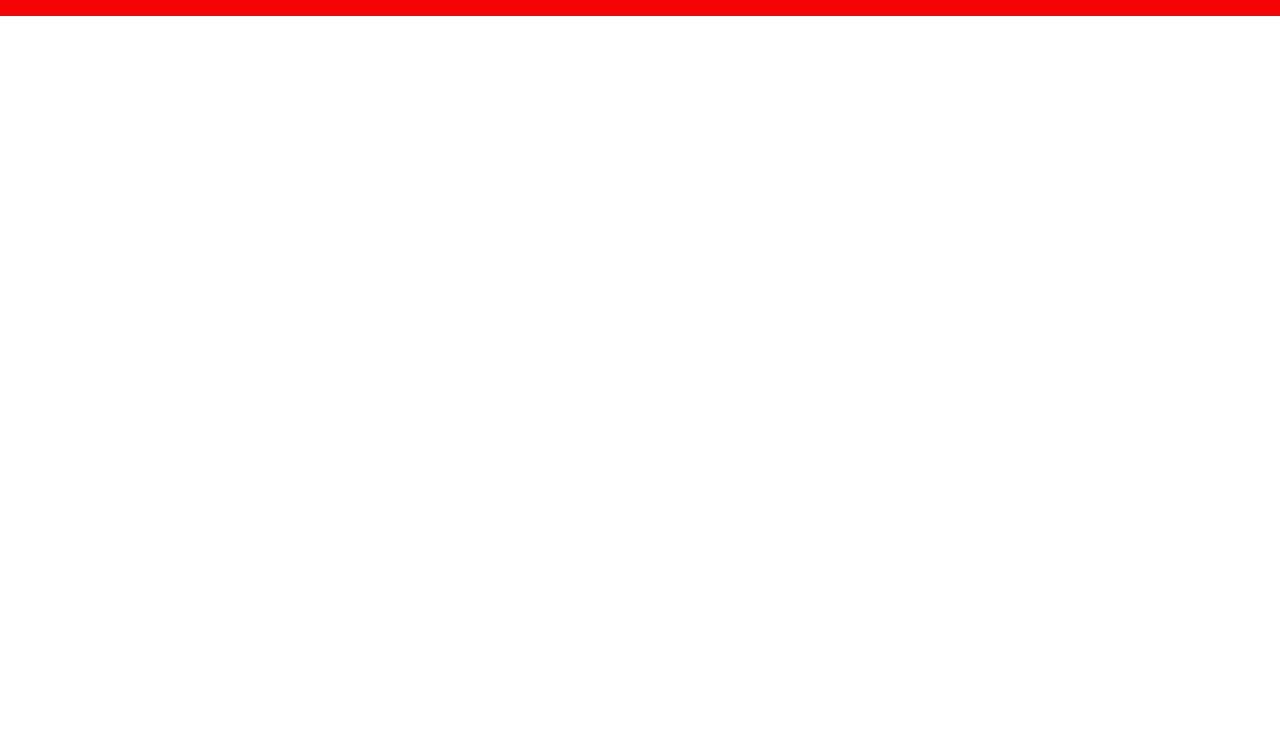
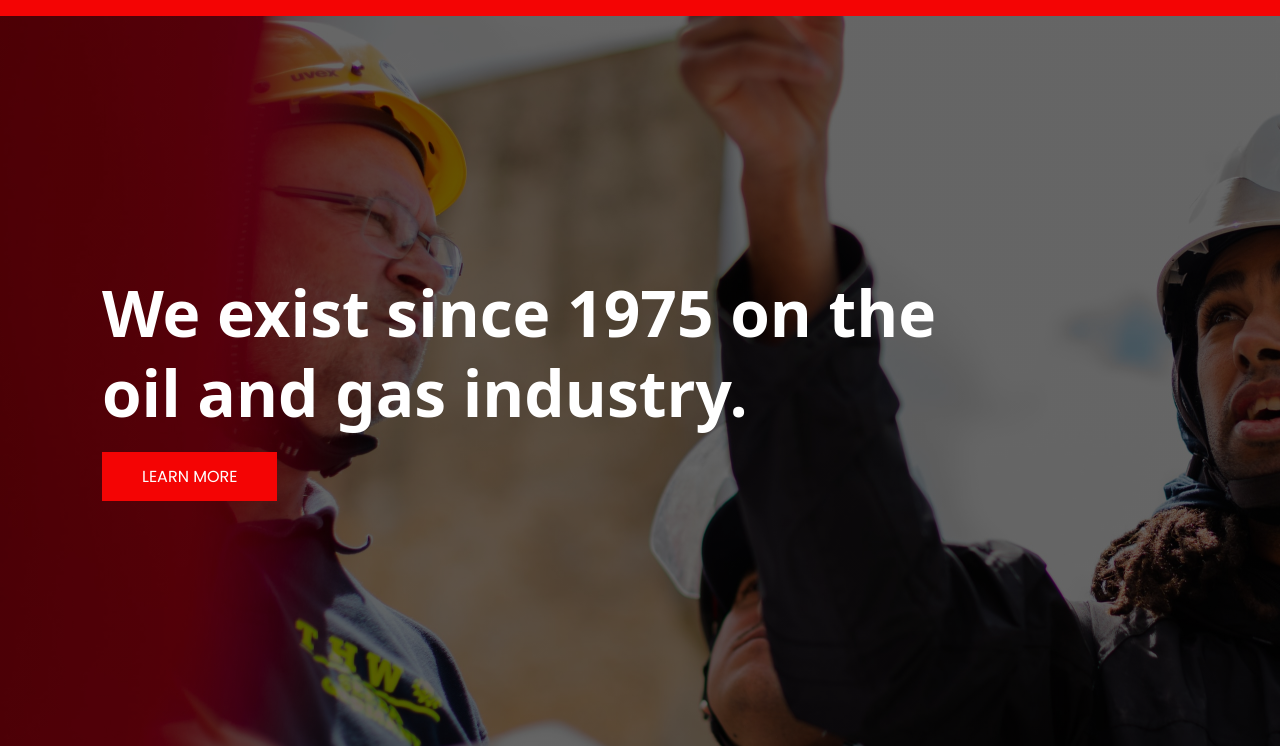
Before and after one commit to devMasrafi/tailwind_pj1, a plain HTML site: page index.html in a window 1280 px wide. Shown: the part 136-882 px from the top of the page. Before the commit the page ends 800 px from the top, so only its background shows below. Drawn offline with nearby package versions, Linux system fonts and the light colour scheme.

Commit message:
added banner section

```diff
--- a/index.html
+++ b/index.html
@@ -58,6 +58,18 @@
     </nav>
 
     <!-- banner -->
+    <section class="bg-banner">
+        <div class="container">
+            <div>
+                <div>
+                    <h1 class="pt-[257px] pb-[31px] text-[64px] text-primary font-bold w-[842px] leading-tight">We exist since 1975 on the oil and gas industry.</h1>
+                </div>
+                <div class="pb-[257px]">
+                    <a class="uppercase text-primary font-poppins bg-common_bg px-[40px] py-[13px] " href="#">learn more</a>
+                </div>
+            </div>
+        </div>
+    </section>
 
     <script src="./tailwind.config.js"></script>
 </body>
```
